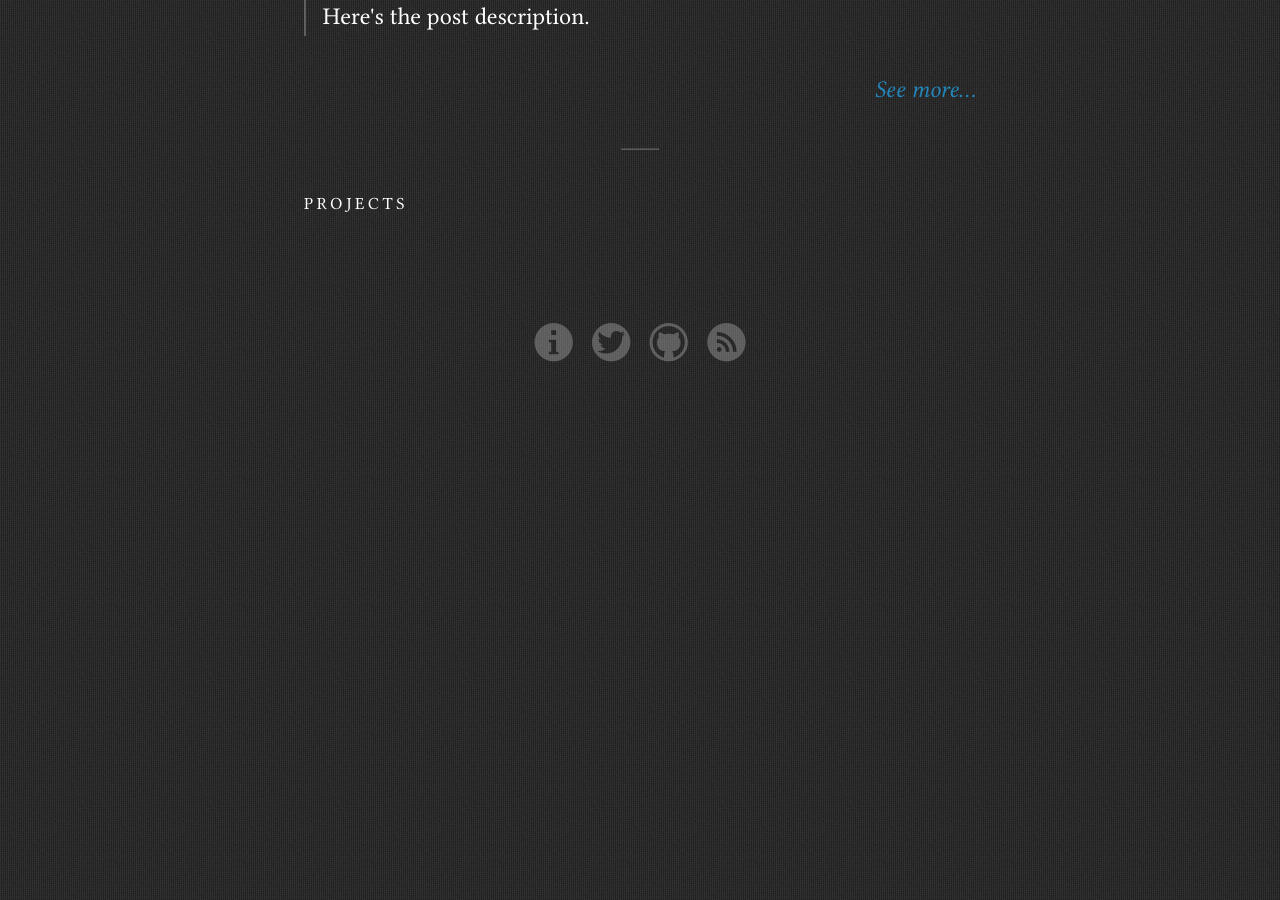
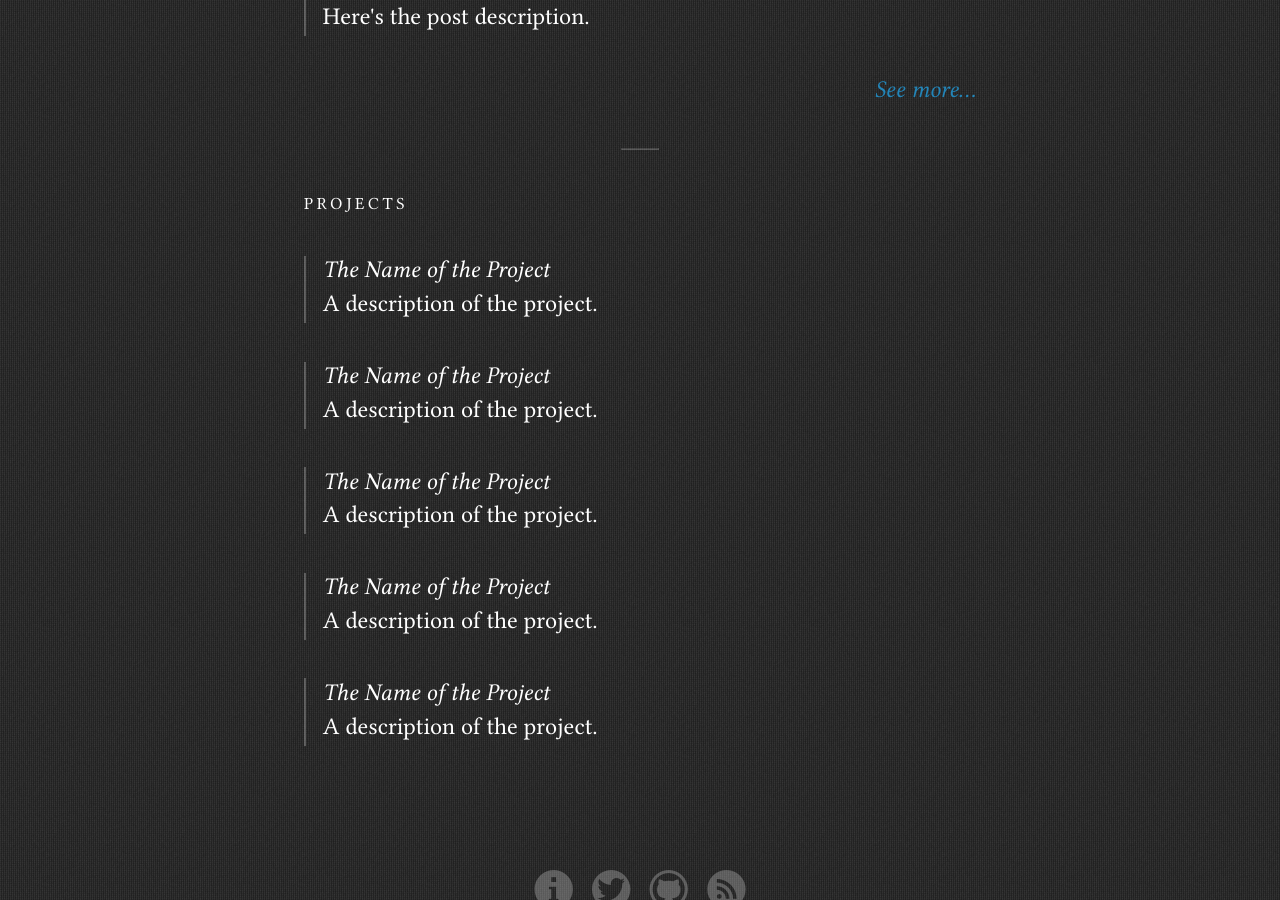
Before and after one commit to dmrutherford/dmrutherford.github.io, a Jekyll site: the page built from index.html, in a window 1280 px wide and 900 px high, scrolled down 728 px. Built offline with Jekyll 4.4.1, drawn with Linux system fonts in a browser that asks for light colours; before the commit the page ends 1146 px from its top, so only the background shows below that; some of the changed lines change nothing that is shown.

Commit message:
Updated index to include projects.html

```diff
--- a/index.html
+++ b/index.html
@@ -26,3 +26,5 @@ slug: frontpage
 <hr />
 
 <h2>Projects</h2>
+
+{% include projects.html %}
```
